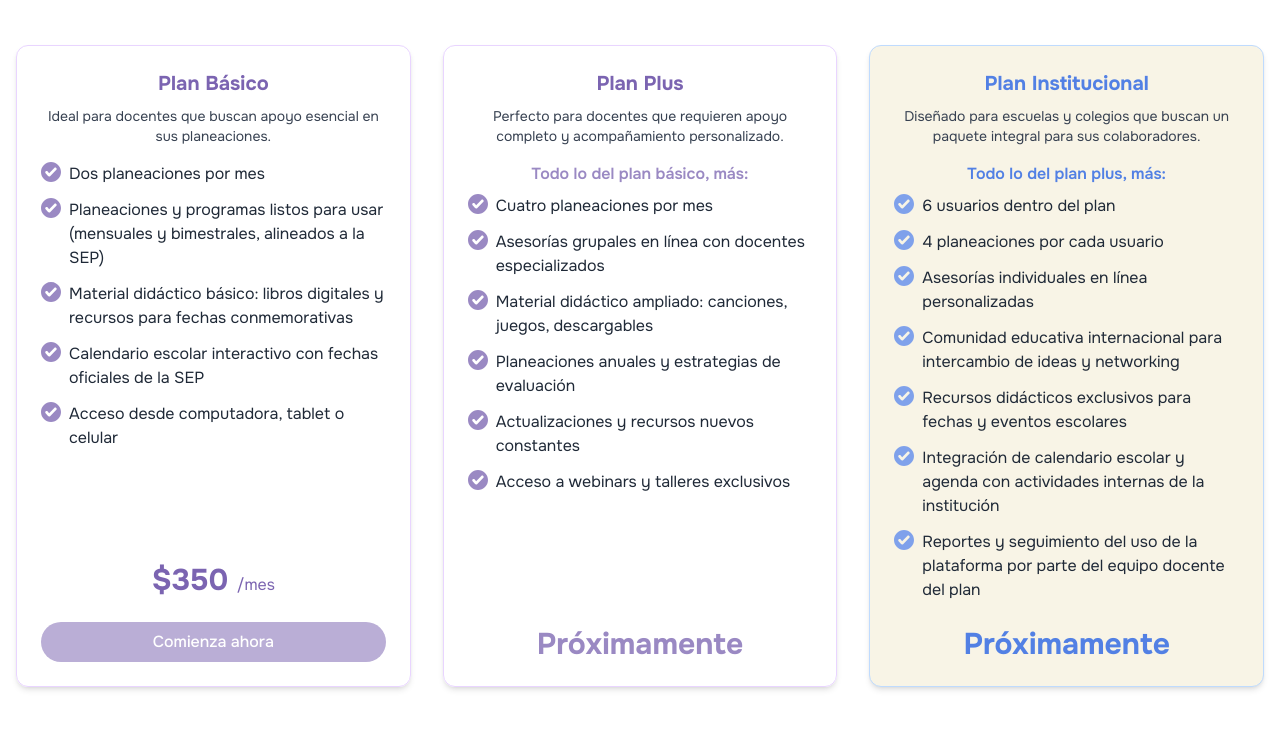
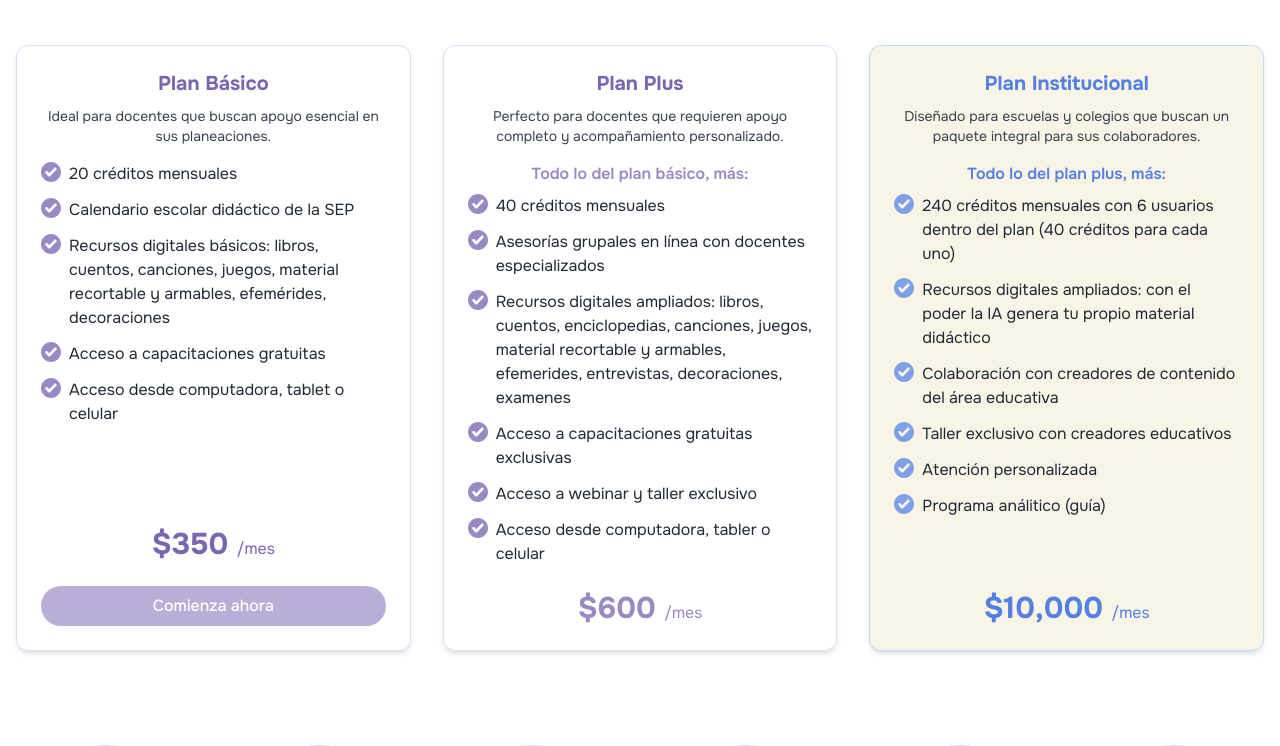
Before and after one commit to manzha/eduplanner, a plain HTML site: page index.html in a window 1280 px wide. Shown: the part 2001-2747 px from the top of the page. Drawn offline with nearby package versions, Linux system fonts and the light colour scheme.

Commit message:
Actualiza planes y contador

```diff
--- a/index.html
+++ b/index.html
@@ -1056,7 +1056,7 @@
                 >
                   <use href="#check-icon" />
                 </svg>
-                Dos planeaciones por mes
+                20 créditos mensuales
               </li>
               <li class="flex items-start gap-2">
                 <svg
@@ -1065,8 +1065,7 @@
                 >
                   <use href="#check-icon" />
                 </svg>
-                Planeaciones y programas listos para usar (mensuales y
-                bimestrales, alineados a la SEP)
+                Calendario escolar didáctico de la SEP
               </li>
               <li class="flex items-start gap-2">
                 <svg
@@ -1075,8 +1074,7 @@
                 >
                   <use href="#check-icon" />
                 </svg>
-                Material didáctico básico: libros digitales y recursos para
-                fechas conmemorativas
+                Recursos digitales básicos: libros, cuentos, canciones, juegos, material recortable y armables, efemérides, decoraciones
               </li>
               <li class="flex items-start gap-2">
                 <svg
@@ -1085,7 +1083,7 @@
                 >
                   <use href="#check-icon" />
                 </svg>
-                Calendario escolar interactivo con fechas oficiales de la SEP
+                Acceso a capacitaciones gratuitas
               </li>
               <li class="flex items-start gap-2">
                 <svg
@@ -1134,7 +1132,7 @@
                 >
                   <use href="#check-icon" />
                 </svg>
-                Cuatro planeaciones por mes
+                40 créditos mensuales
               </li>
               <li class="flex items-start gap-2">
                 <svg
@@ -1152,7 +1150,7 @@
                 >
                   <use href="#check-icon" />
                 </svg>
-                Material didáctico ampliado: canciones, juegos, descargables
+                Recursos digitales ampliados: libros, cuentos, enciclopedias, canciones, juegos, material recortable y armables, efemerides, entrevistas, decoraciones, examenes
               </li>
               <li class="flex items-start gap-2">
                 <svg
@@ -1161,7 +1159,7 @@
                 >
                   <use href="#check-icon" />
                 </svg>
-                Planeaciones anuales y estrategias de evaluación
+                Acceso a capacitaciones gratuitas exclusivas
               </li>
               <li class="flex items-start gap-2">
                 <svg
@@ -1170,7 +1168,7 @@
                 >
                   <use href="#check-icon" />
                 </svg>
-                Actualizaciones y recursos nuevos constantes
+                Acceso a webinar y taller exclusivo
               </li>
               <li class="flex items-start gap-2">
                 <svg
@@ -1179,11 +1177,11 @@
                 >
                   <use href="#check-icon" />
                 </svg>
-                Acceso a webinars y talleres exclusivos
+                Acceso desde computadora, tabler o celular
               </li>
             </ul>
             <div class="text-[#9A89C3] font-bold text-3xl mt-auto">
-              Próximamente
+              $600 <span class="text-base font-normal">/mes</span>
             </div>
           </div>
 
@@ -1209,7 +1207,7 @@
                 >
                   <use href="#check-icon" />
                 </svg>
-                6 usuarios dentro del plan
+                240 créditos mensuales con 6 usuarios dentro del plan (40 créditos para cada uno)
               </li>
               <li class="flex items-start gap-2">
                 <svg
@@ -1218,7 +1216,7 @@
                 >
                   <use href="#check-icon" />
                 </svg>
-                4 planeaciones por cada usuario
+                Recursos digitales ampliados: con el poder la IA genera tu propio material didáctico
               </li>
               <li class="flex items-start gap-2">
                 <svg
@@ -1227,7 +1225,7 @@
                 >
                   <use href="#check-icon" />
                 </svg>
-                Asesorías individuales en línea personalizadas
+                Colaboración con creadores de contenido del área educativa
               </li>
               <li class="flex items-start gap-2">
                 <svg
@@ -1236,8 +1234,7 @@
                 >
                   <use href="#check-icon" />
                 </svg>
-                Comunidad educativa internacional para intercambio de ideas y
-                networking
+                Taller exclusivo con creadores educativos
               </li>
               <li class="flex items-start gap-2">
                 <svg
@@ -1246,7 +1243,7 @@
                 >
                   <use href="#check-icon" />
                 </svg>
-                Recursos didácticos exclusivos para fechas y eventos escolares
+                Atención personalizada
               </li>
               <li class="flex items-start gap-2">
                 <svg
@@ -1255,22 +1252,11 @@
                 >
                   <use href="#check-icon" />
                 </svg>
-                Integración de calendario escolar y agenda con actividades
-                internas de la institución
-              </li>
-              <li class="flex items-start gap-2">
-                <svg
-                  class="w-5 h-5 flex-shrink-0 text-[#7FA1EB]"
-                  aria-hidden="true"
-                >
-                  <use href="#check-icon" />
-                </svg>
-                Reportes y seguimiento del uso de la plataforma por parte del
-                equipo docente del plan
+                Programa análitico (guía)
               </li>
             </ul>
             <div class="text-[#5280E4] font-bold text-3xl mt-auto">
-              Próximamente
+              $10,000 <span class="text-base font-normal">/mes</span>
             </div>
           </div>
         </div>
@@ -1462,13 +1448,13 @@
           <p class="mb-6 text-gray-900">(993) 342 0476</p>
 
           <p class="text-pink-400 font-semibold">Email:</p>
-          <p class="mb-6 text-gray-900">especialidades@geoilcompany.com</p>
+          <p class="mb-6 text-gray-900">direccion@eduplanner.com.mx</p>
 
           <p class="text-pink-400 font-semibold">Redes sociales:</p>
           <div class="flex space-x-4 justify-center md:justify-start">
             <!-- Facebook -->
             <a
-              href="#"
+              href="https://www.facebook.com/EduPlanner"
               aria-label="Facebook"
               class="bg-pink-400 hover:bg-pink-500 text-white rounded-md p-2 transition"
             >
@@ -1481,7 +1467,7 @@
 
             <!-- Instagram -->
             <a
-              href="#"
+              href="https://www.instagram.com/_eduplanner_"
               aria-label="Instagram"
               class="bg-pink-400 hover:bg-pink-500 text-white rounded-md p-2 transition"
             >
@@ -1492,17 +1478,13 @@
               </svg>
             </a>
 
-            <!-- Twitter/X -->
+            <!-- LinkedIn -->
             <a
-              href="#"
-              aria-label="Twitter"
+              href="https://www.linkedin.com/company/planeredu"
+              aria-label="LinkedIn"
               class="bg-pink-400 hover:bg-pink-500 text-white rounded-md p-2 transition"
             >
-              <svg class="w-6 h-6" fill="currentColor" viewBox="0 0 24 24">
-                <path
-                  d="M23 3a10.9 10.9 0 01-3.14.86 4.48 4.48 0 001.98-2.48 9.11 9.11 0 01-2.88 1.1 4.5 4.5 0 00-7.69 4.1 12.84 12.84 0 01-9.32-4.72 4.48 4.48 0 001.39 6.01 4.48 4.48 0 01-2.04-.56v.06a4.5 4.5 0 003.6 4.41 4.52 4.52 0 01-2.03.08 4.5 4.5 0 004.2 3.12A9.05 9.05 0 013 18.13a12.74 12.74 0 006.92 2.03c8.3 0 12.84-6.87 12.84-12.83 0-.2 0-.42-.02-.63A9.22 9.22 0 0023 3z"
-                />
-              </svg>
+            <svg xmlns="http://www.w3.org/2000/svg" viewBox="0 0 640 640" fill="currentColor" class="w-6 h-6"><!--!Font Awesome Free v7.0.1 by @fontawesome - https://fontawesome.com License - https://fontawesome.com/license/free Copyright 2025 Fonticons, Inc.--><path d="M512 96L127.9 96C110.3 96 96 110.5 96 128.3L96 511.7C96 529.5 110.3 544 127.9 544L512 544C529.6 544 544 529.5 544 511.7L544 128.3C544 110.5 529.6 96 512 96zM231.4 480L165 480L165 266.2L231.5 266.2L231.5 480L231.4 480zM198.2 160C219.5 160 236.7 177.2 236.7 198.5C236.7 219.8 219.5 237 198.2 237C176.9 237 159.7 219.8 159.7 198.5C159.7 177.2 176.9 160 198.2 160zM480.3 480L413.9 480L413.9 376C413.9 351.2 413.4 319.3 379.4 319.3C344.8 319.3 339.5 346.3 339.5 374.2L339.5 480L273.1 480L273.1 266.2L336.8 266.2L336.8 295.4L337.7 295.4C346.6 278.6 368.3 260.9 400.6 260.9C467.8 260.9 480.3 305.2 480.3 362.8L480.3 480z"/></svg>
             </a>
           </div>
         </div>
--- a/js/countdown.js
+++ b/js/countdown.js
@@ -1,6 +1,6 @@
 const FULL_DASH = 2 * Math.PI * 40; // circunferencia del círculo (r=40)
 
-const targetDate = new Date("September 20, 2025 08:00:00").getTime();
+const targetDate = new Date("September 30, 2025 08:00:00").getTime();
 
 const updateCountdown = () => {
   const now = new Date().getTime();
```
